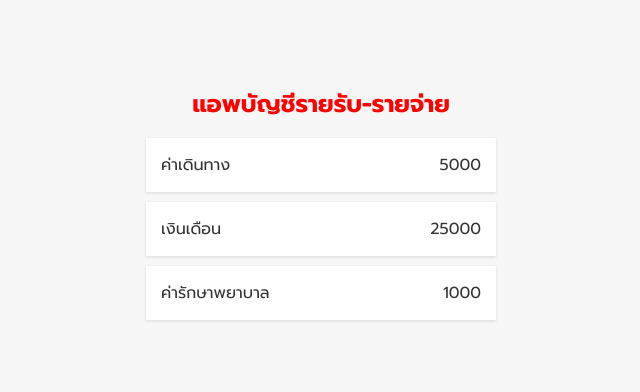
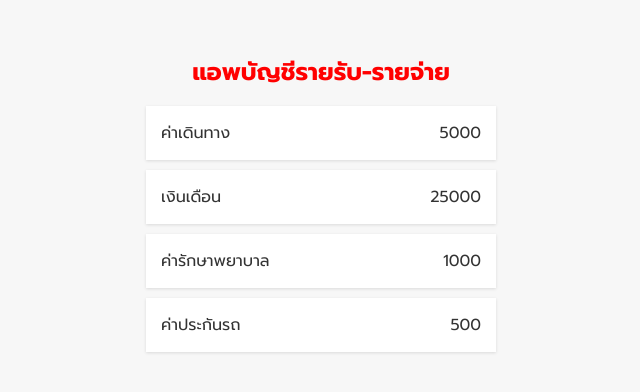
Before and after one commit to Passon819/react-basic, a React (Create React App) app: page / in a window 1280 px wide. Shown: the part 192-584 px from the top of the page, without its empty margins (319-959 px from the left). Built offline with nearby package versions, Linux system fonts and the light colour scheme.

Commit message:
props array map

```diff
--- a/src/components/Transaction.js
+++ b/src/components/Transaction.js
@@ -6,13 +6,14 @@
     { title: "ค่าเดินทาง", amount: "5000" },
     { title: "เงินเดือน", amount: "25000" },
     { title: "ค่ารักษาพยาบาล", amount: "1000" },
+    { title: "ค่าประกันรถ", amount: "500" },
   ];
 
   return (
     <ul className="item-list">
-      <Item title={data[0].title} amount={data[0].amount} />
-      <Item title={data[1].title} amount={data[1].amount} />
-      <Item title={data[2].title} amount={data[2].amount} />
+      {data.map((element) => {
+        return <Item title={element.title} amount={element.amount} />;
+      })}
     </ul>
   );
 };
```
